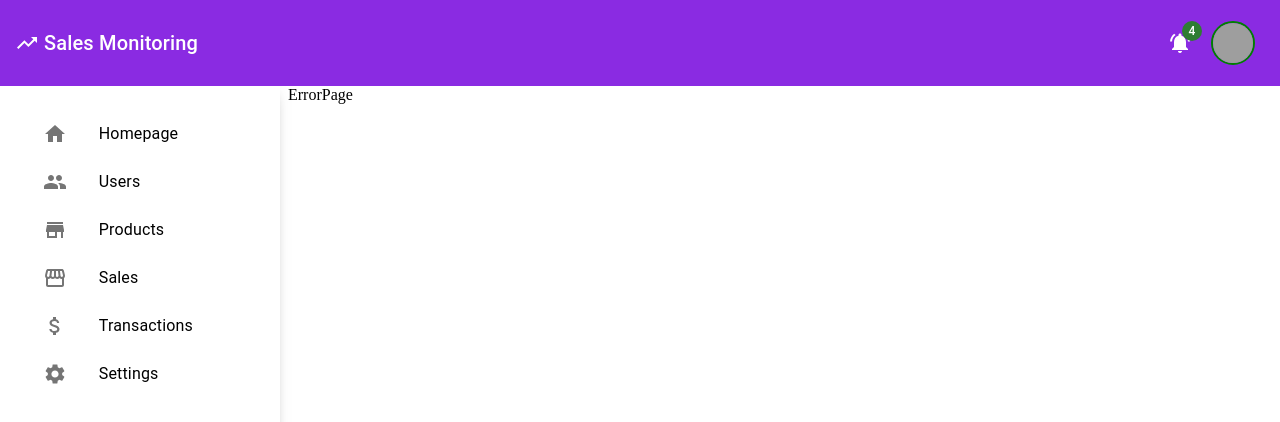
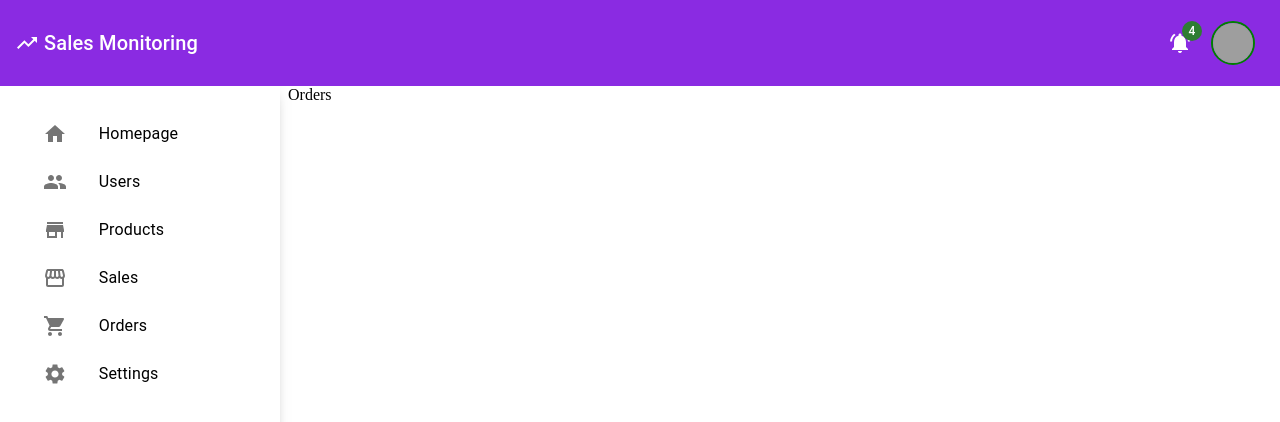
Before and after one commit to AltanSozuer/ReactSalesDashboard, a React (Create React App) app in the folder sales-dashboard/: page /order in a window 1280 px wide. Shown: the top 422 px of the page. Built offline with nearby package versions, Linux system fonts and the light colour scheme; grey boxes are pictures that could not be loaded.

Commit message:
Orders page is created

```diff
--- a/sales-dashboard/src/App.js
+++ b/sales-dashboard/src/App.js
@@ -9,7 +9,7 @@ import NewProduct from "./pages/NewProduct";
 import User from "./pages/User";
 import Users from "./pages/Users";
 import NewUser from "./pages/NewUser";
-import Transactions from "./pages/Transactions";
+import Orders from "./pages/Orders";
 import Sales from "./pages/Sales";
 import Settings from "./pages/Settings";
 import ErrorPage from "./pages/ErrorPage";
@@ -28,7 +28,7 @@ function App() {
               <Route path={"/product"} element={ <Products />} />
               <Route path={"/product/:id"} element={ <Product />} />
               <Route path={"/newProduct"} element={ <NewProduct />} />
-              <Route path={"/transaction"} element={ <Transactions />} />
+              <Route path={"/order"} element={ <Orders />} />
               <Route path={"/sales"} element={ <Sales />} />
               <Route path={"/settings"} element={ <Settings />} />
               <Route path="*" element={ <ErrorPage />} />
--- a/sales-dashboard/src/layouts/SideBar.jsx
+++ b/sales-dashboard/src/layouts/SideBar.jsx
@@ -4,7 +4,7 @@ import {
     Home,
     Settings,
     Storefront,
-    AttachMoney,
+    ShoppingCart,
     Store
   } from "@mui/icons-material";
 import ListItemComposition from "../components/organisms/ListItemComposition";
@@ -30,9 +30,9 @@ export default function SideBar() {
                   icon= { <Storefront  />}
                   text="Sales"
                   disablePadding={true} />
-            <ListItemComposition to="/transaction"
-                  icon= { <AttachMoney />}
-                  text="Transactions"
+            <ListItemComposition to="/order"
+                  icon= { <ShoppingCart />}
+                  text="Orders"
                   disablePadding={true} />
 
             <ListItemComposition to="/settings"
--- a/sales-dashboard/src/pages/Transactions.jsx
+++ b/sales-dashboard/src/pages/Orders.jsx
@@ -1,9 +1,9 @@
 import { Box } from "@mui/material";
 
-export default function Transactions(props) {
+export default function Orders() {
     return (
         <Box >
-           Transactions
+           Orders
         </Box>
     )
 }
```
